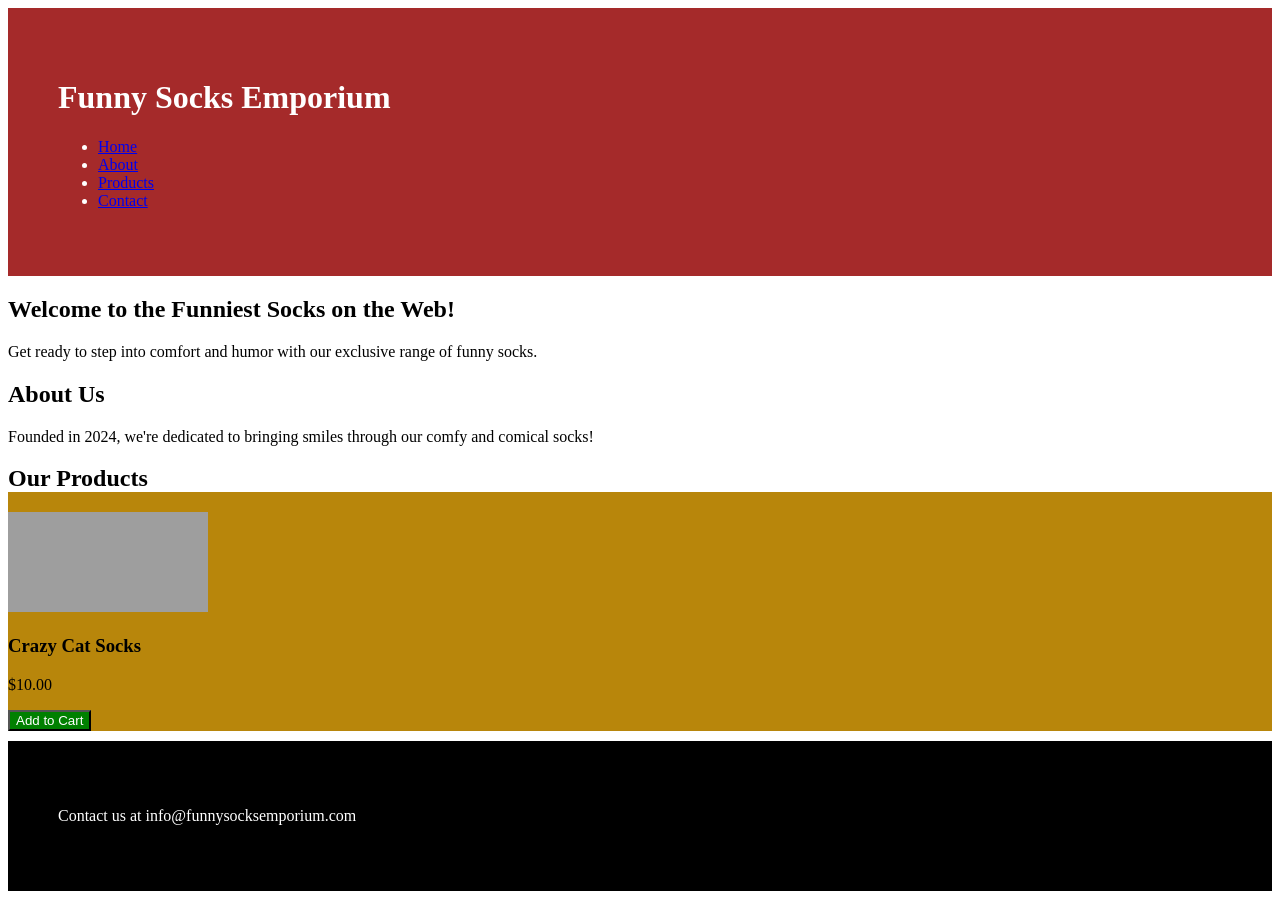
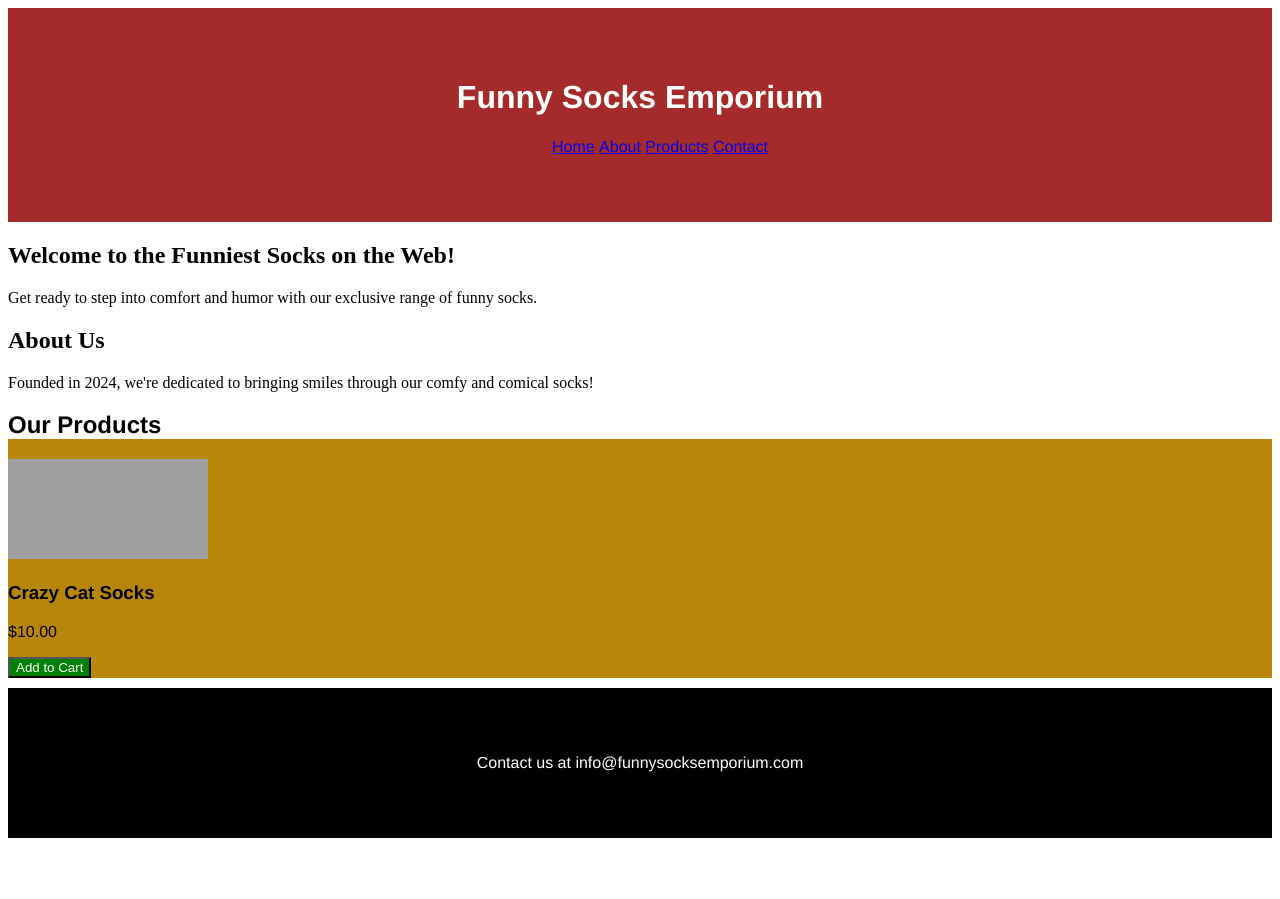
Before and after one commit to JParker3110/funny-socks-css, a plain HTML site: page index.html in a window 1280 px wide. After the commit the page ends 846 px from the top, so only its background shows below. Drawn offline with Linux system fonts and the light colour scheme; grey boxes are pictures that could not be loaded.

Commit message:
added font text

```diff
--- a/css/styles.css
+++ b/css/styles.css
@@ -2,31 +2,46 @@ header{
     padding: 50px;
     background-color: brown;
     color: white;
+    text-align: center;
+    font-family: 'Franklin Gothic Medium', 'Arial Narrow', Arial, sans-serif
+}
 
-   }
-
-   img{
+img{
     height: 100px;
     width: 200px;
-
 }
 
-   #products{
+#products{
     background-color: darkgoldenrod;
+    font-family: 'Franklin Gothic Medium', 'Arial Narrow', Arial, sans-serif
+}
 
-}
-h2{
+ h2{
     background-color: white;
 }
+
 footer{
     background-color: black;
     color: white;
     padding: 50px;
     margin-top: 10px;
+    text-align: center;
+    font-family: 'Franklin Gothic Medium', 'Arial Narrow', Arial, sans-serif
+}
 
-
-}
 button{
     background-color: green;
     color: white;
 }
+
+h1 {
+    text-align: center;
+}
+
+li {
+    display: inline;
+}
+
+ul{
+    text-align: center;
+}
```
